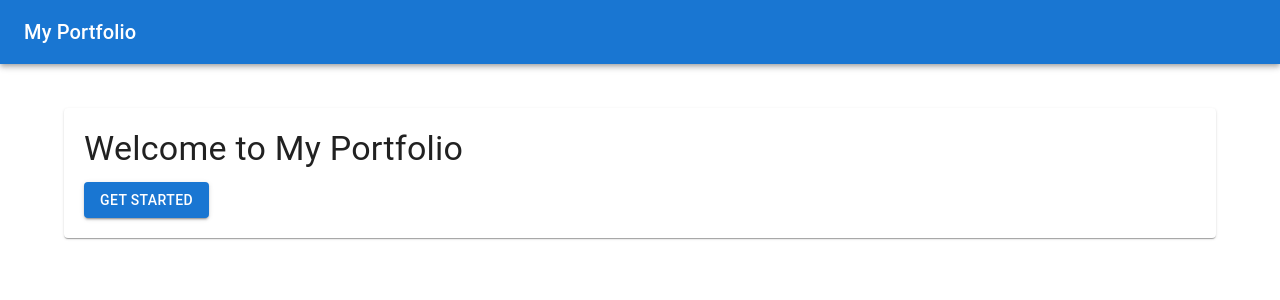
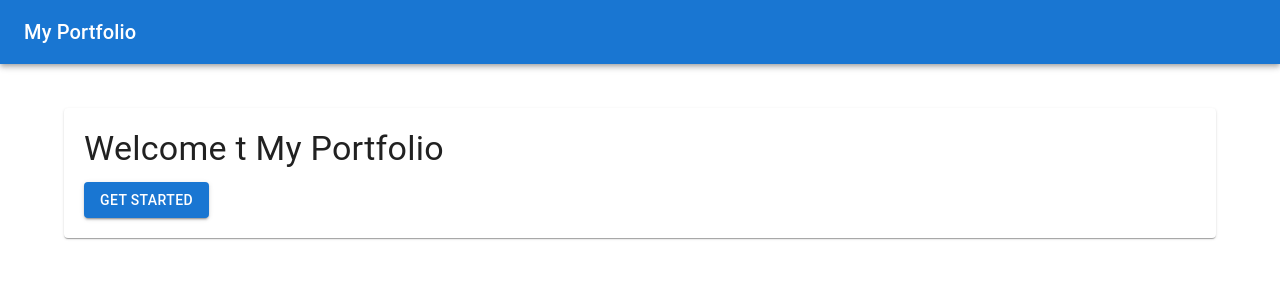
Before and after one commit to aafernands/alex_portifolio, a React (Create React App) app: page / in a window 1280 px wide. Shown: the top 300 px of the page. Built offline with nearby package versions, Linux system fonts and the light colour scheme.

Commit message:
Updated portfolio content

```diff
--- a/src/App.js
+++ b/src/App.js
@@ -16,7 +16,7 @@ function App() {
           <Grid item xs={12}>
             <Paper style={{ padding: '20px' }}>
               <Typography variant="h4" component="h2" gutterBottom>
-                Welcome to My Portfolio
+                Welcome t My Portfolio
               </Typography>
               <Button variant="contained" color="primary">
                 Get Started
```
Also changed, not shown: 1 other file (tests, documents, lock files or other folders).
